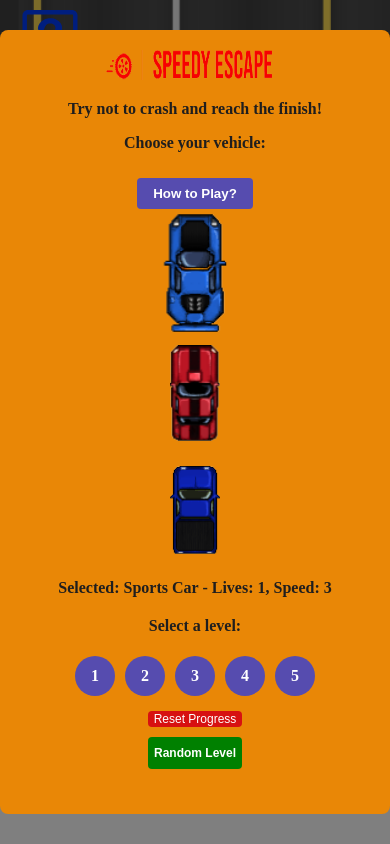
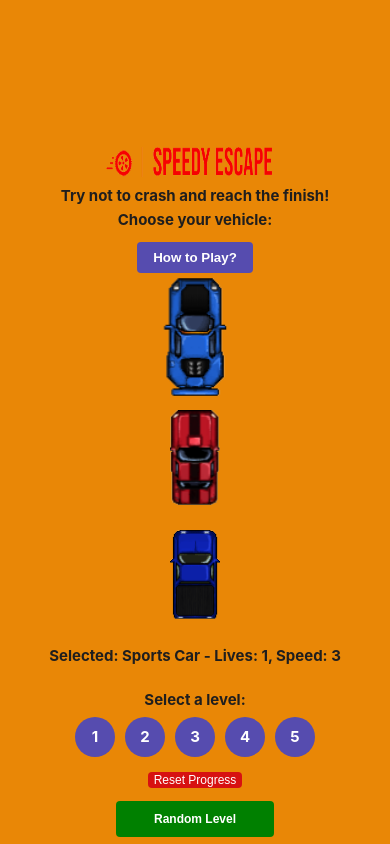
Before and after one commit to peter115342/webte1_final_PWA_Game, a Vue app: page / in a window 390 px wide. Built offline with nearby package versions, Linux system fonts and the light colour scheme.

Commit message:
fixes, added music

```diff
--- a/package.json
+++ b/package.json
@@ -10,7 +10,7 @@
   },
   "dependencies": {
     "mitt": "^3.0.1",
-    "vue": "^3.3.11",
+    "vue": "^3.4.3",
     "vue-router": "^4.2.5"
   },
   "devDependencies": {
--- a/src/App.vue
+++ b/src/App.vue
@@ -2,16 +2,28 @@
 import GameRender from './components/GameRender.vue';
 import Modal from './components/Modal.vue';
 import { ref } from 'vue';
+import '@/assets/main.css';
+
+
 </script>
 
 <template>
   <div class="main-container">
     <GameRender @level-finished="openModal" @game-over="openModal" />
     <Modal :visible="isModalVisible" @close="closeModal" />
+
   </div>
+  <footer>
+    &copy; JT115106 and peter115342
+  </footer>
 </template>
 
 <script>
+import backgroundMusic from '@/assets/background-music.wav';
+
+const audio = new Audio(backgroundMusic);
+audio.loop = true;
+
 export default {
   data() {
     return {
@@ -20,10 +32,22 @@ export default {
   },
   methods: {
     closeModal() {
+      this.playBackgroundMusic();
       this.isModalVisible = false;
     },
     openModal() {
+      this.pauseBackgroundMusic();
       this.isModalVisible = true;
+    },
+    playBackgroundMusic() {
+      if (audio.paused) {
+        audio.play();
+      } else {
+        audio.currentTime = 0;
+      }
+    },
+    pauseBackgroundMusic() {
+      audio.pause();
     },
   },
   mounted() {
@@ -37,6 +61,7 @@ body {
   margin-top: 0;
   text-align: center;
   overflow: hidden;
+  background-color: rgb(145, 145, 132);
 }
 
 .main-container {
@@ -49,11 +74,14 @@ body {
   overflow: hidden;
 }
 
-@media (max-width: 600px) {
-  .main-container {
-    height: 90vh;
-  }
+footer{
+  padding-top: 10px;
+  font-weight: bolder;
+  color: rgb(62, 61, 61);
+  text-align: center;
+  justify-self: center;
 }
+
 
 @media print {
   body {
--- a/src/components/GameRender.vue
+++ b/src/components/GameRender.vue
@@ -353,8 +353,6 @@ startObstacleMovement() {
 },
 
 
-
-
     nextLevel() {
   const completedLevels = JSON.parse(localStorage.getItem('completedLevels')) || [];
   completedLevels.push(this.currentLevel);
@@ -430,7 +428,7 @@ startObstacleMovement() {
 
     this.imagePosition.x = (this.$refs.renderWindow.clientWidth - this.imageWidth) / 2;
     if (window.innerWidth <= 600) {
-      this.imagePosition.y = (this.$refs.renderWindow.clientHeight - this.imageWidth) / 1.25;
+      this.imagePosition.y = (this.$refs.renderWindow.clientHeight - this.imageWidth) / 1.21;
     } else {
       this.imagePosition.y = (this.$refs.renderWindow.clientHeight - this.imageWidth) / 1.2;
     }
--- a/src/components/Modal.vue
+++ b/src/components/Modal.vue
@@ -252,6 +252,16 @@ resetProgress() {
     position: relative;
     z-index: 3;
   }
+  @media (max-width: 650px) {
+    .modal-overlay {
+      overflow-y: scroll;
+    }
+
+    .modal {
+      padding-bottom: 60px;
+      padding-top: 200px;
+    }
+  }
 
   .tutorial-modal {
     background: #7e7c7c;
@@ -395,9 +405,9 @@ resetProgress() {
     border: none;
     border-radius: 4px;
     cursor: pointer;
-    width: fit-content;
+    width: 158px;
     font-size: 12px;
-    height: 32px;
+    height: 36px;
     font-weight: bolder;
   }
 </style>
--- a/src/main.js
+++ b/src/main.js
@@ -10,7 +10,6 @@ if (import.meta.env.MODE === 'development') {
   const manifestPaths = Object.keys(importManifest);
 
   if (manifestPaths.length > 0) {
-    // Use the first manifest path found
     const firstManifestPath = manifestPaths[0];
     manifest = await importManifest[firstManifestPath]();
   } else {
--- a/vite.config.js
+++ b/vite.config.js
@@ -17,6 +17,7 @@ export default defineConfig({
         'robots.txt',
         'src/assets/**/*',
       ],
+      cleanupOutdatedCaches: true,
     }),
   ],
   resolve: {
```
Also changed, not shown: 2 other files (tests, documents, lock files or other folders).
